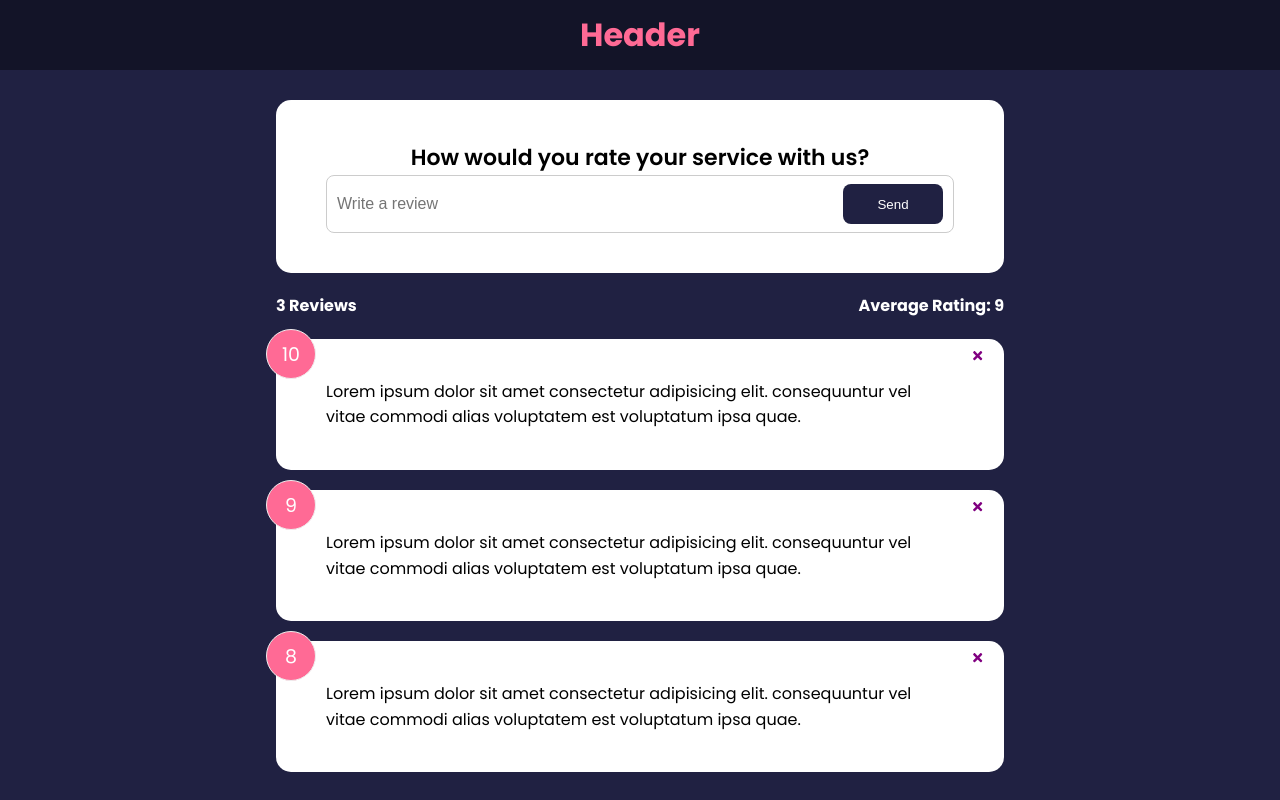
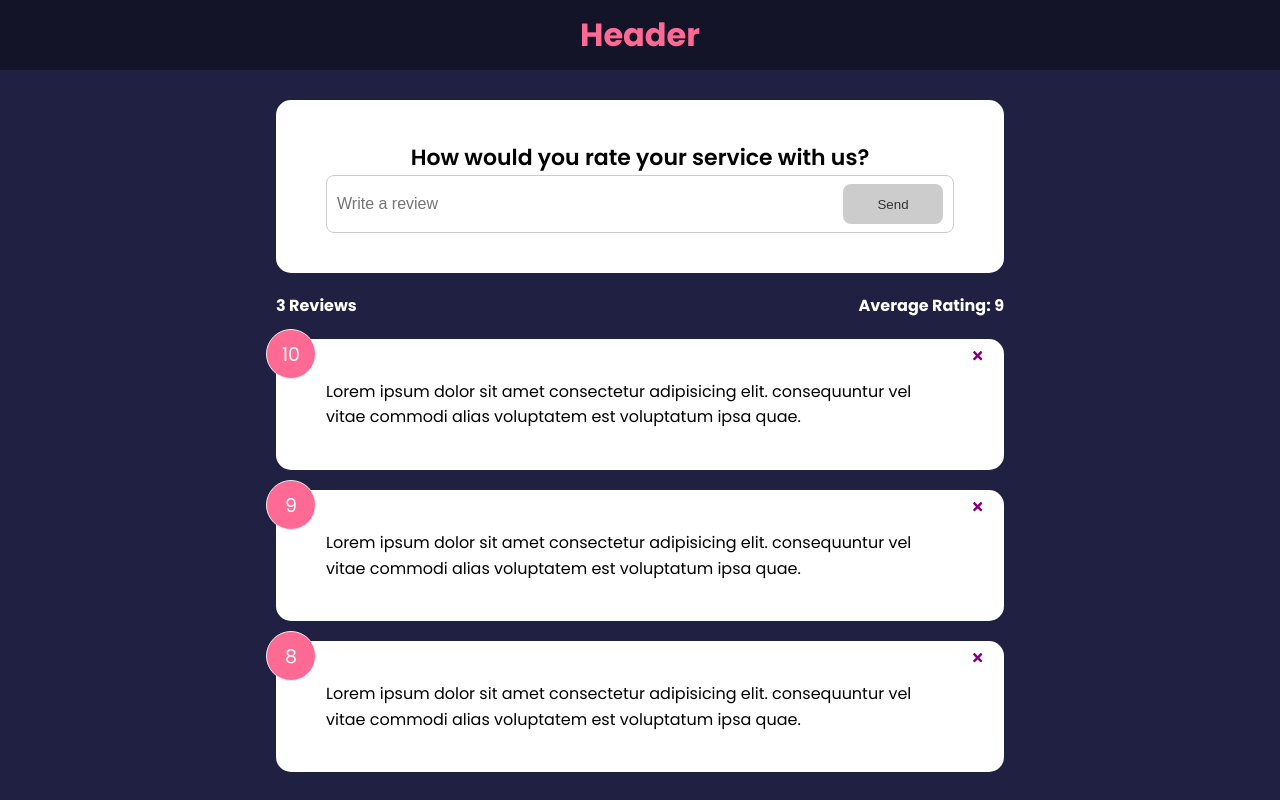
Before and after one commit to dpthegrey/miniature-tribble, a React (Create React App) app: page / in a window 1280 px wide. Built offline with nearby package versions, Linux system fonts and the light colour scheme.

Commit message:
Real-Time Validation

```diff
--- a/src/components/FeedbackForm.jsx
+++ b/src/components/FeedbackForm.jsx
@@ -4,8 +4,21 @@ import Button from "./shared/Button";
 
 const FeedbackForm = () => {
   const [text, setText] = useState("");
+  const [btnDisabled, setBtnDisabled] = useState(true);
+  const [message, setMessage] = useState("");
 
   const handleTextChange = (e) => {
+    if (text === "") {
+      setBtnDisabled(true);
+      setMessage(null);
+    } else if (text !== "" && text.trim().length <= 10) {
+      setBtnDisabled(true);
+      setMessage("Please enter at least 10 characters");
+    } else {
+      setBtnDisabled(false);
+      setMessage(null);
+    }
+
     setText(e.target.value);
   };
 
@@ -21,8 +34,12 @@ const FeedbackForm = () => {
             placeholder="Write a review"
             value={text}
           />
-          <Button type="submit">Send</Button>
+          <Button type="submit" isDisabled={btnDisabled}>
+            Send
+          </Button>
         </div>
+
+        {message && <p className="message">{message}</p>}
       </form>
     </Card>
   );
```
